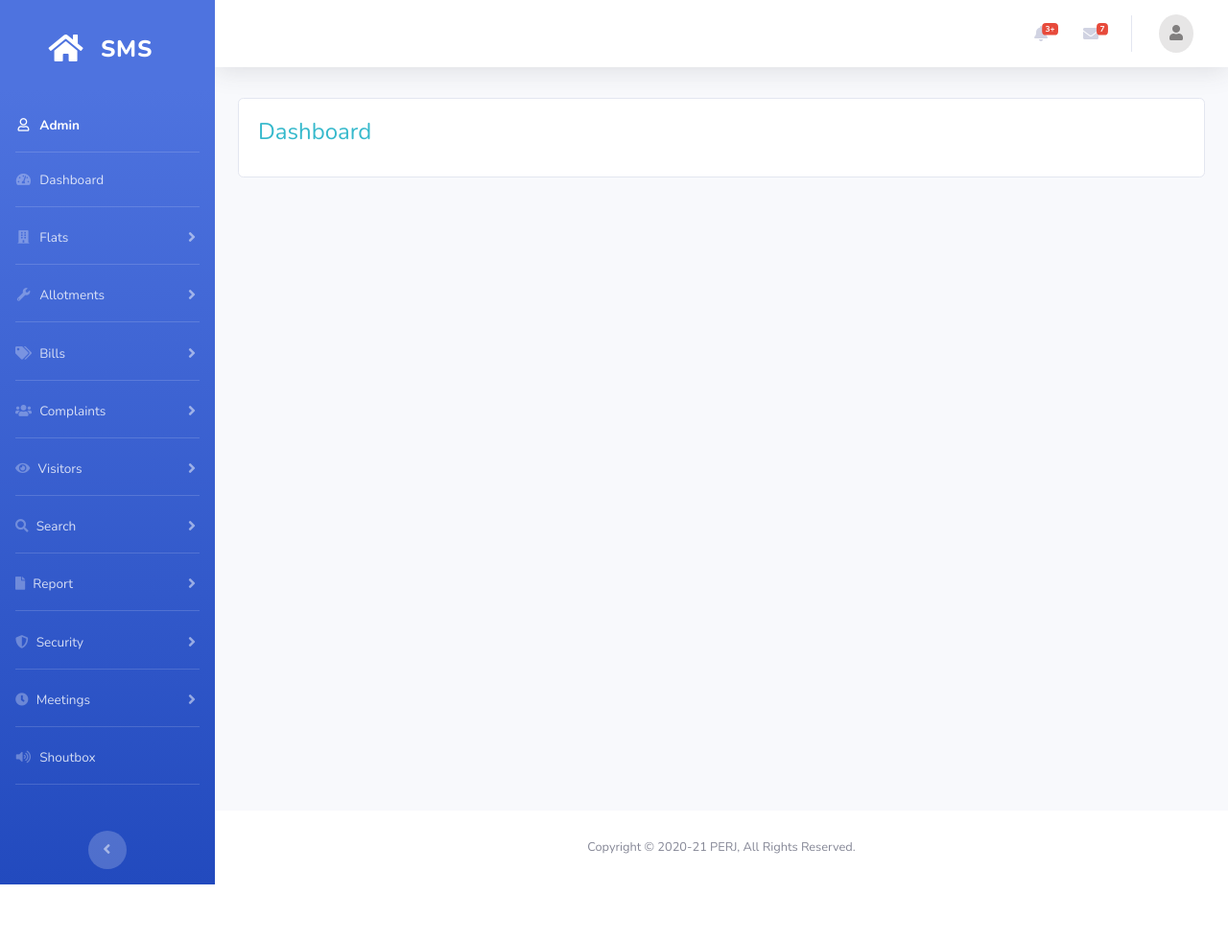
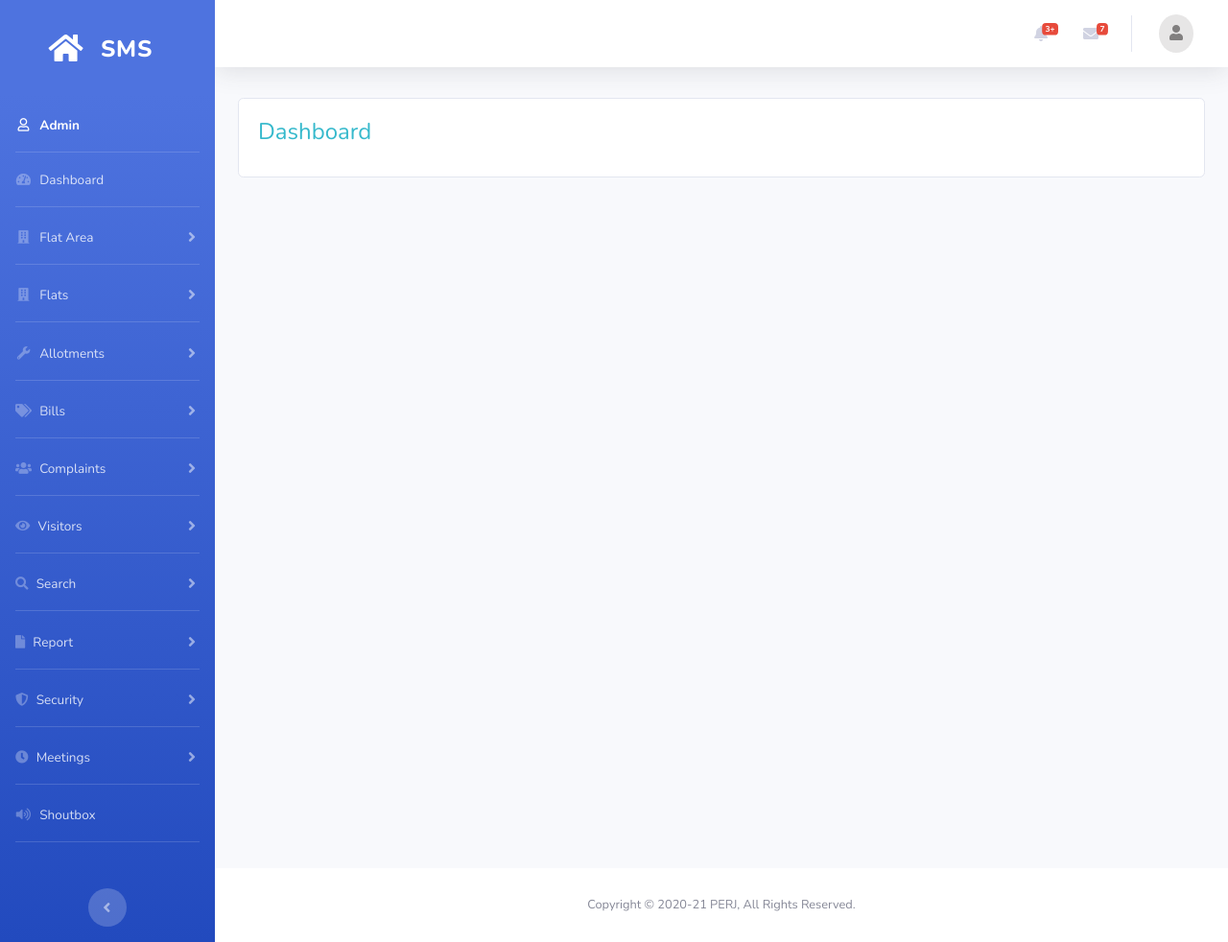
Before and after one commit to Purviharniya/Society-Management-System, a PHP site: page /admin/dashboard.php in a window 1280 px wide. Shown: the whole page at 96% size. Before the commit the page ends 922 px from the top, so only its background shows below. Run offline with PHP 8.4, Linux system fonts and the light colour scheme; some libraries are stand-ins or nearby versions.

Commit message:
sidebar changes

```diff
--- a/admin/add_flat_area.php
+++ b/admin/add_flat_area.php
@@ -1,7 +1,7 @@
 <?php
 
 include 'includes/header.php';
-include 'includes/siderbar.php';
+include 'includes/sidebar.php';
 include 'includes/topbar.php';
 
 ?>
--- a/admin/includes/sidebar.php
+++ b/admin/includes/sidebar.php
@@ -21,6 +21,21 @@
             <span>Dashboard</span></a>
     </li>
     <!-- Divider -->
+    <hr class="sidebar-divider">
+    <!-- Nav Item - Pages Collapse Menu -->
+    <li class="nav-item">
+        <a class="nav-link collapsed" href="#" data-toggle="collapse" data-target="#collapse12" aria-expanded="true"
+            aria-controls="collapseTwoone">
+            <i class="fas fa-building fa-fw"></i>
+            <span>Flat Area</span>
+        </a>
+        <div id="collapse12" class="collapse" aria-labelledby="headingTwo" data-parent="#accordionSidebar">
+            <div class="bg-white py-2 collapse-inner rounded">
+                <a class="collapse-item" href="add_flat_area.php">Add Flat Area</a>
+                <a class="collapse-item" href="manage_flat_area.php">Manage Flat Area</a>
+            </div>
+        </div>
+    </li>
     <hr class="sidebar-divider">
     <!-- Nav Item - Pages Collapse Menu -->
     <li class="nav-item">
```
